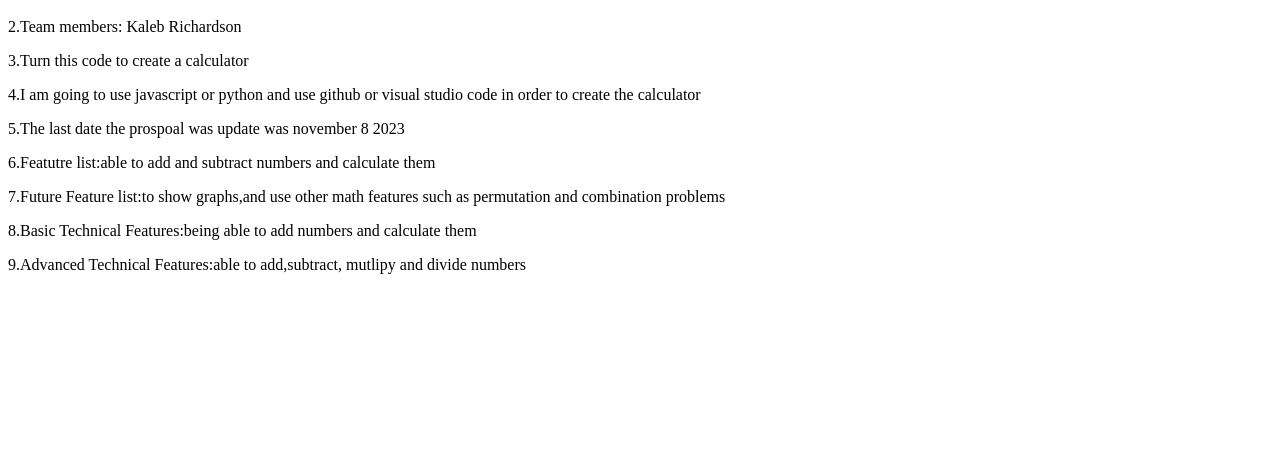
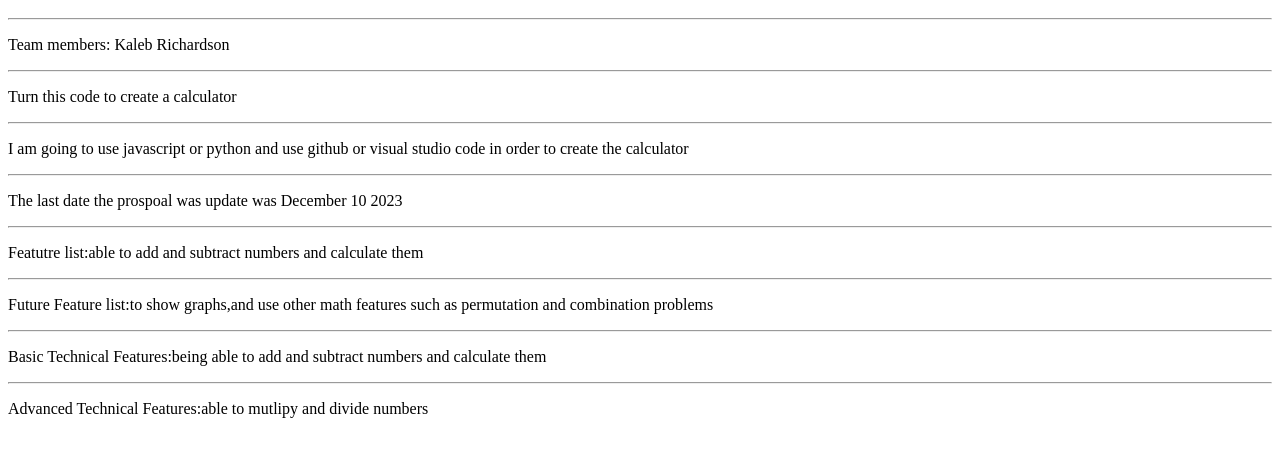
Before and after one commit to KalebR6101/class-project-proposal, a plain HTML site: page index.html in a window 1280 px wide. Shown: the part 48-502 px from the top of the page. Drawn offline with Linux system fonts and the light colour scheme.

Commit message:
Update index.html

```diff
--- a/index.html
+++ b/index.html
@@ -1,9 +1,17 @@
 <h1>Calculate</h1>
-<p>2.Team members: Kaleb Richardson</p>
-<p>3.Turn this code to create a calculator</p>
-<p>4.I am going to use javascript or python and use github or visual studio code in order to create the calculator</p>
-<p>5.The last date the prospoal was update was november 8 2023</p>
-<p>6.Featutre list:able to add and subtract numbers and calculate them</p>
-<p>7.Future Feature list:to show graphs,and use other math features such as permutation and combination problems</p>
-<p>8.Basic Technical Features:being able to add numbers and calculate them</p>
-<p>9.Advanced Technical Features:able to add,subtract, mutlipy and divide numbers </p>
+<hr>
+<p>Team members: Kaleb Richardson</p>
+<hr>
+<p>Turn this code to create a calculator</p>
+<hr>
+<p>I am going to use javascript or python and use github or visual studio code in order to create the calculator</p>
+<hr>
+<p>The last date the prospoal was update was December 10 2023</p>
+<hr>
+<p>Featutre list:able to add and subtract numbers and calculate them</p>
+<hr>
+<p>Future Feature list:to show graphs,and use other math features such as permutation and combination problems</p>
+<hr>
+<p>Basic Technical Features:being able to add and subtract numbers and calculate them</p>
+<hr>
+<p>Advanced Technical Features:able to  mutlipy and divide numbers </p>
```
